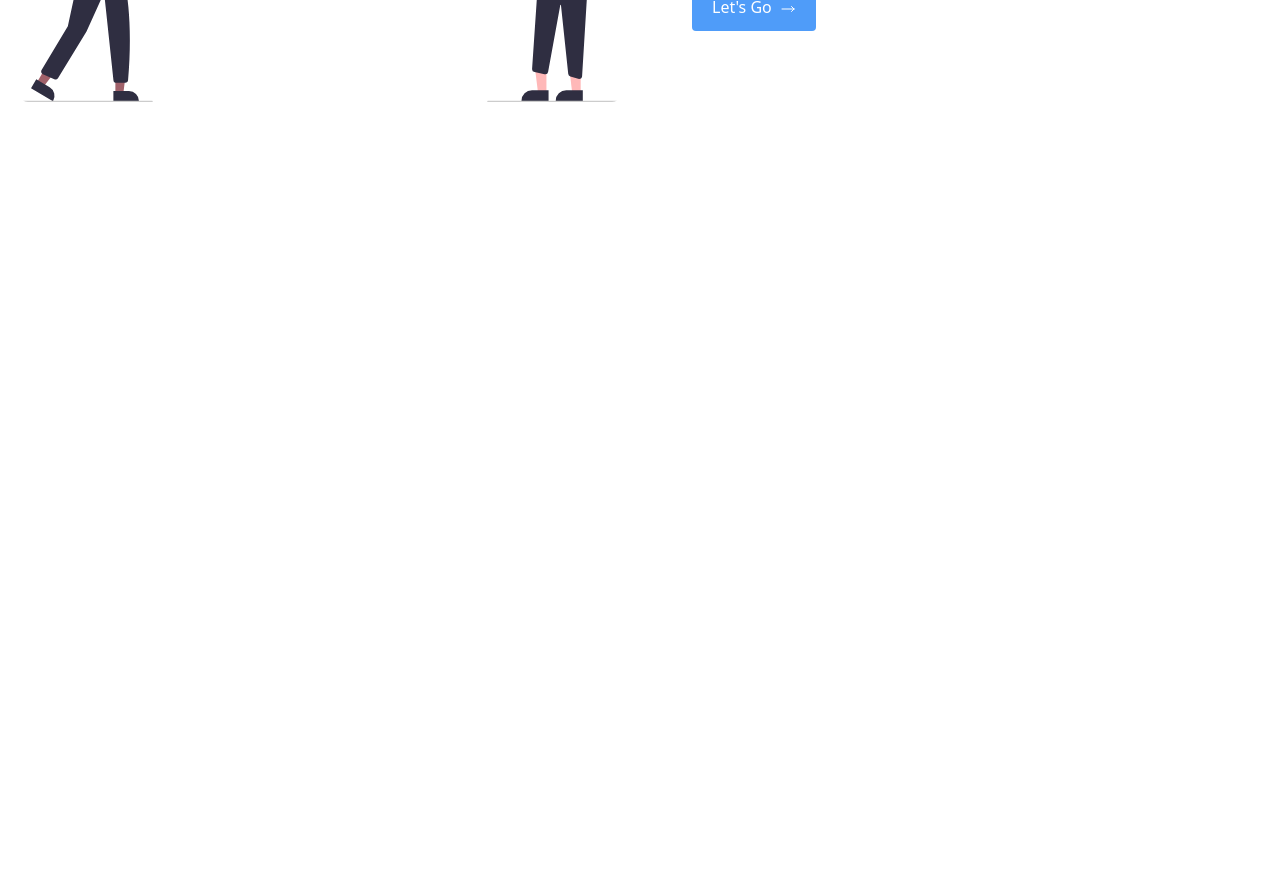
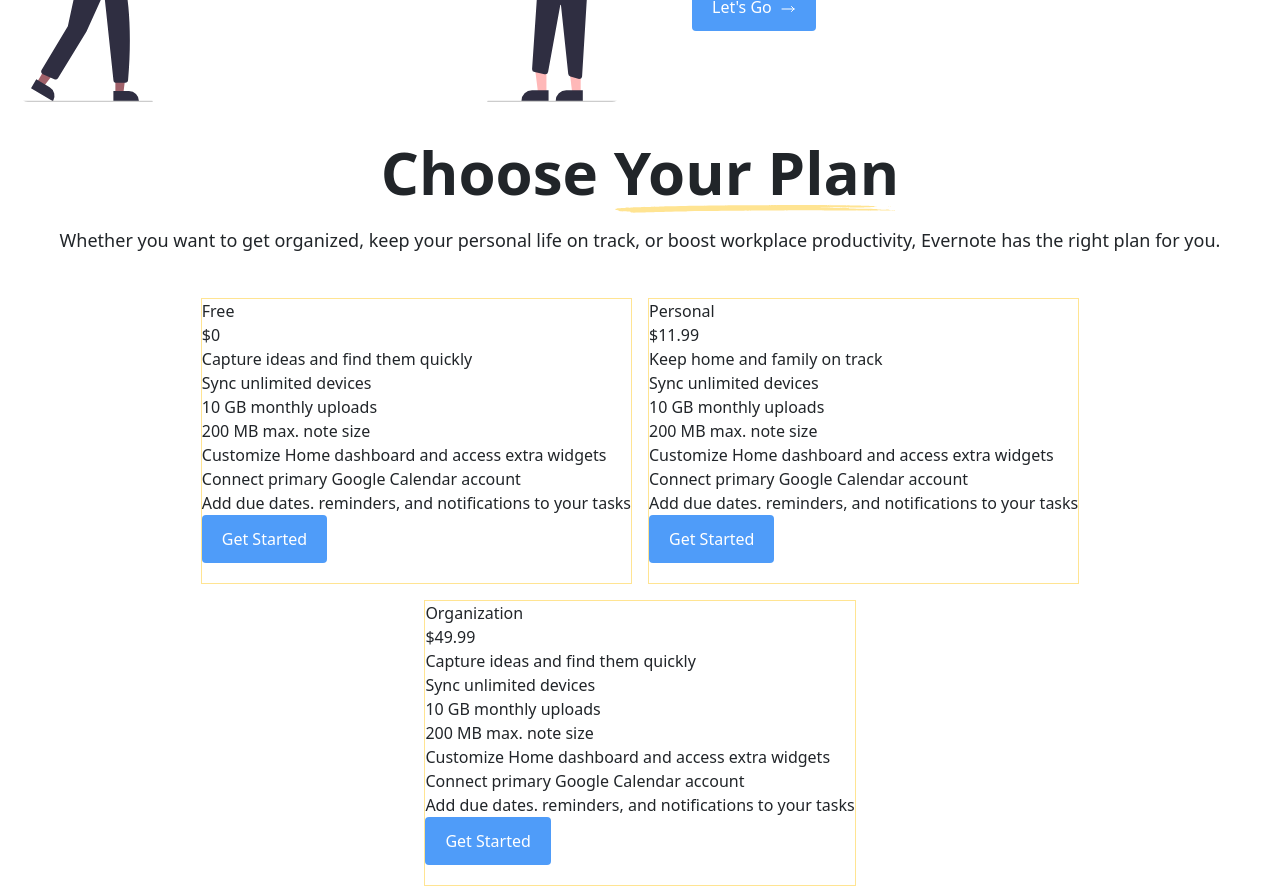
Before and after one commit to raidenfernando1/whitespace-recreate-ui, a React (Vite) app: page / in a window 1280 px wide. Shown: the part 2280-3174 px from the top of the page. Before the commit the page ends 2422 px from the top, so only its background shows below. Built offline with nearby package versions, Linux system fonts and the light colour scheme.

Commit message:
Added Plan Section, removed unnecessary dependencies

```diff
--- a/package.json
+++ b/package.json
@@ -10,7 +10,6 @@
     "preview": "vite preview"
   },
   "dependencies": {
-    "@tabler/icons-react": "^3.34.0",
     "@tailwindcss/vite": "^4.1.11",
     "react": "^19.1.0",
     "react-dom": "^19.1.0",
--- /dev/null
+++ b/src/assets/icons/CheckIcon.jsx
@@ -0,0 +1,12 @@
+
+
+function CheckIcon () {
+    return (
+        <svg xmlns="http://www.w3.org/2000/svg" viewBox="0 0 16 16" fill="currentColor" class="size-4">
+  <path fill-rule="evenodd" d="M8 15A7 7 0 1 0 8 1a7 7 0 0 0 0 14Zm3.844-8.791a.75.75 0 0 0-1.188-.918l-3.7 4.79-1.649-1.833a.75.75 0 1 0-1.114 1.004l2.25 2.5a.75.75 0 0 0 1.15-.043l4.25-5.5Z" clip-rule="evenodd" />
+</svg>
+
+    )
+}
+
+export default CheckIcon
--- /dev/null
+++ b/src/components/Plan.jsx
@@ -0,0 +1,50 @@
+import Button from "./Button";
+import { planInfo, basicBenefits } from "./planInfo";
+
+function PlanBox() {
+  return (
+    <div className="text-secondary-black flex w-full flex-wrap justify-center text-center">
+      {planInfo.map((plan) => (
+        <div
+          key={plan.id}
+          className="border-secondary-yellow m-2 border-1 border-solid text-left"
+        >
+          <h2>{plan.tier}</h2>
+          <h1>{plan.price}</h1>
+          <p>{plan.description}</p>
+          <ul>
+            {basicBenefits.map((benefit, index) => (
+              <li key={index}>{benefit}</li>
+            ))}
+          </ul>
+          <button className="mb-5 cursor-pointer rounded bg-[#4F9CF9] px-5 py-3 text-base text-[#FFFFFF] hover:bg-[#A7CEFC] hover:text-[#212529]">
+            Get Started
+          </button>
+        </div>
+      ))}
+    </div>
+  );
+}
+
+function Plan() {
+  return (
+    <div>
+      <div className="text-secondary-black text-center">
+        <h1 className="mb-6 text-4xl font-bold lg:text-6xl">
+          Choose{" "}
+          <span className="bg-[url(./assets/Element.svg)] bg-contain bg-bottom bg-no-repeat">
+            Your Plan
+          </span>
+        </h1>
+        <p className="mb-5 px-5 pb-4 text-lg lg:my-5 lg:px-0">
+          Whether you want to get organized, keep your personal life on track,
+          or boost workplace productivity, Evernote has the right plan for you.
+        </p>
+      </div>
+      <div>
+        <PlanBox />
+      </div>
+    </div>
+  );
+}
+export default Plan;
--- a/src/components/plan.js
+++ b/src/components/planInfo.js
@@ -1,5 +1,5 @@
 
-const basicBenefits = [
+export const basicBenefits = [
       "Sync unlimited devices",
       "10 GB monthly uploads",
       "200 MB max. note size",
@@ -8,7 +8,7 @@
       "Add due dates. reminders, and notifications to your tasks",
     ];
 
-export const plan = [
+export const planInfo = [
   {
     id: 0,
     tier: "Free",
--- a/src/index.css
+++ b/src/index.css
@@ -1,7 +1,14 @@
-@import url('https://fonts.googleapis.com/css2?family=Inter:ital,opsz,wght@0,14..32,100..900;1,14..32,100..900&display=swap');
+@import url("https://fonts.googleapis.com/css2?family=Inter:ital,opsz,wght@0,14..32,100..900;1,14..32,100..900&display=swap");
 @import "tailwindcss";
 
-
 @theme {
-    --font-inter: "Inter", "sans-serif";
+  --font-inter: "Inter", "sans-serif";
+  /*Primary Colors*/
+  --color-primary-darkBlue: #043873;
+  --color-primary-lightBlue: #4f9cf9;
+  /*Secondary Colors*/
+  --color-secondary-yellow: #ffe492;
+  --color-secondary-blue: #a7cefc;
+  --color-secondary-white: #ffffff;
+  --color-secondary-black: #212529;
 }
--- a/src/pages/Home.jsx
+++ b/src/pages/Home.jsx
@@ -5,6 +5,7 @@
 import OnlineCommunity from "../assets/OnlineCommunity.svg"
 import Browsers from "../assets/Browsers.svg"
 import Customize from "../assets/Customize.svg"
+import Plan from "../components/Plan";
 
 function Home() {
   return (
@@ -25,7 +26,7 @@
       className="lg:min-h-[50vh]"
       buttonText="Get Started"
       textColor="text-[#212529]"
-      background="bg-[#FFFFFF]"
+      background="bg-[#FFFFFF]"go
         headerText="Project "
         headerHighlighted="Management"
         description="Images, videos, PDFs and audio files are supported. Create math expressions and diagrams directly from the app. Take photos with the mobiles app and save them to a note."
@@ -64,6 +65,7 @@
         description="Customize the app with plugins, custom themes and multiple text editors (Rich Text or Markdown). Or create your own scripts and plugins using the Extension API."
 
       />
+      <Plan/>
     </>
   );
 }
```
Also changed, not shown: src/assets/Customize.svg, 1 other file (tests, documents, lock files or other folders).
